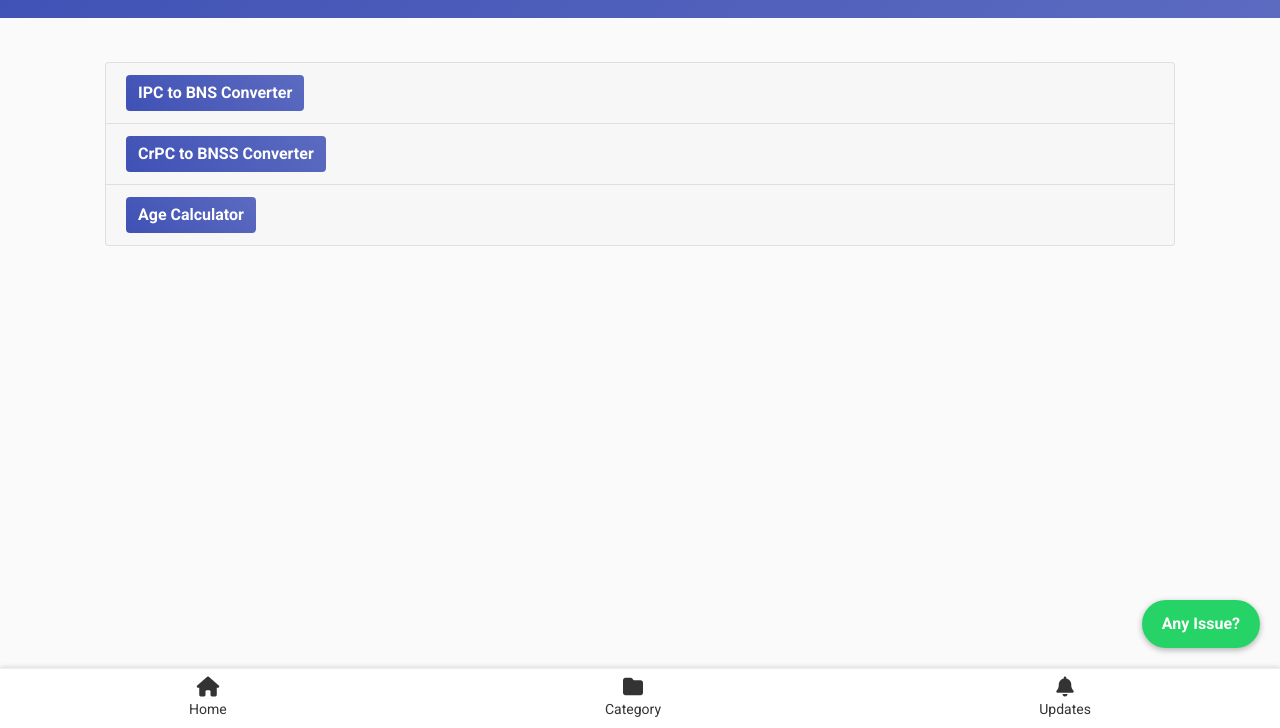
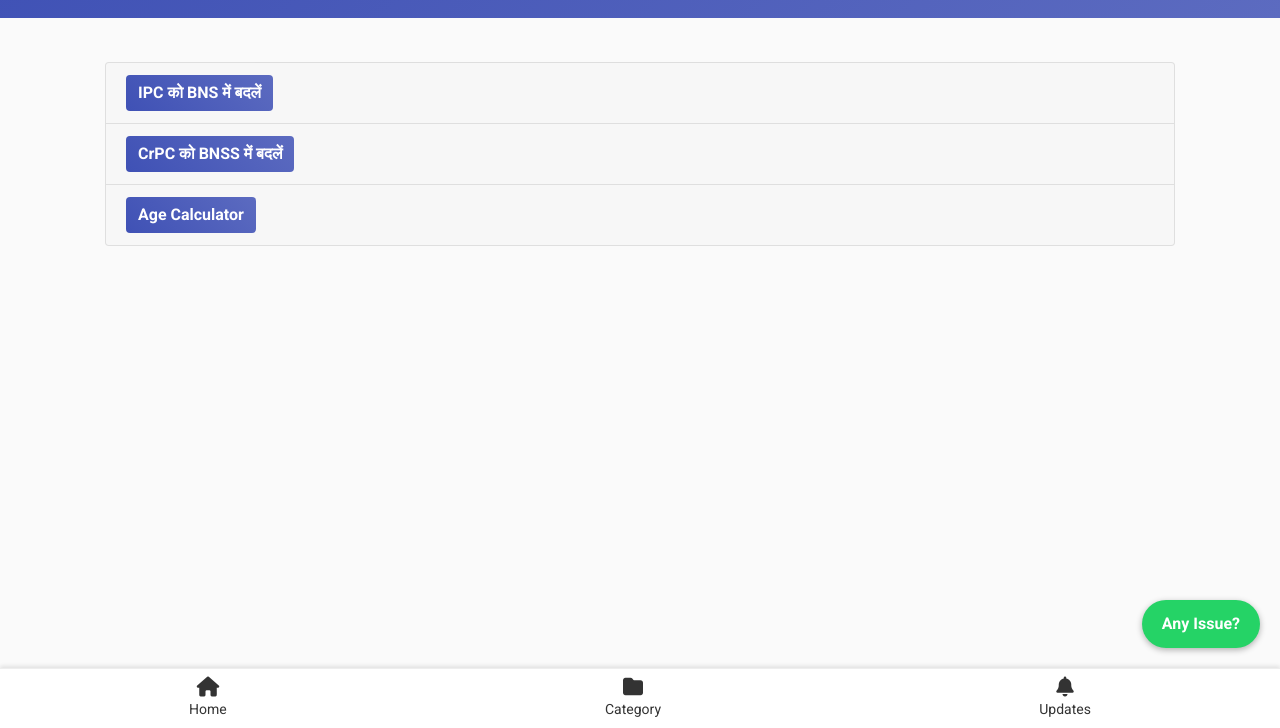
Before and after one commit to Chunnupr/Chunnupr.github.io, a plain HTML site: page index.html in a window 1280 px wide. Shown: the part 72-800 px from the top of the page. Drawn offline with nearby package versions, Linux system fonts and the light colour scheme; no server answers.

Commit message:
Update index.html

```diff
--- a/index.html
+++ b/index.html
@@ -56,7 +56,7 @@
             <div class="card-header" id="headingIPC">
               <h4 class="mb-0">
                 <button class="btn btn-link converter-toggle collapsed" data-toggle="collapse" data-target="#collapseIPC" aria-expanded="false" aria-controls="collapseIPC">
-                  IPC to BNS Converter
+                  IPC को BNS में बदलें
                 </button>
               </h4>
             </div>
@@ -83,7 +83,7 @@
             <div class="card-header" id="headingCrPC">
               <h4 class="mb-0">
                 <button class="btn btn-link converter-toggle collapsed" data-toggle="collapse" data-target="#collapseCrPC" aria-expanded="false" aria-controls="collapseCrPC">
-                  CrPC to BNSS Converter
+                  CrPC को BNSS में बदलें
                 </button>
               </h4>
             </div>
```
